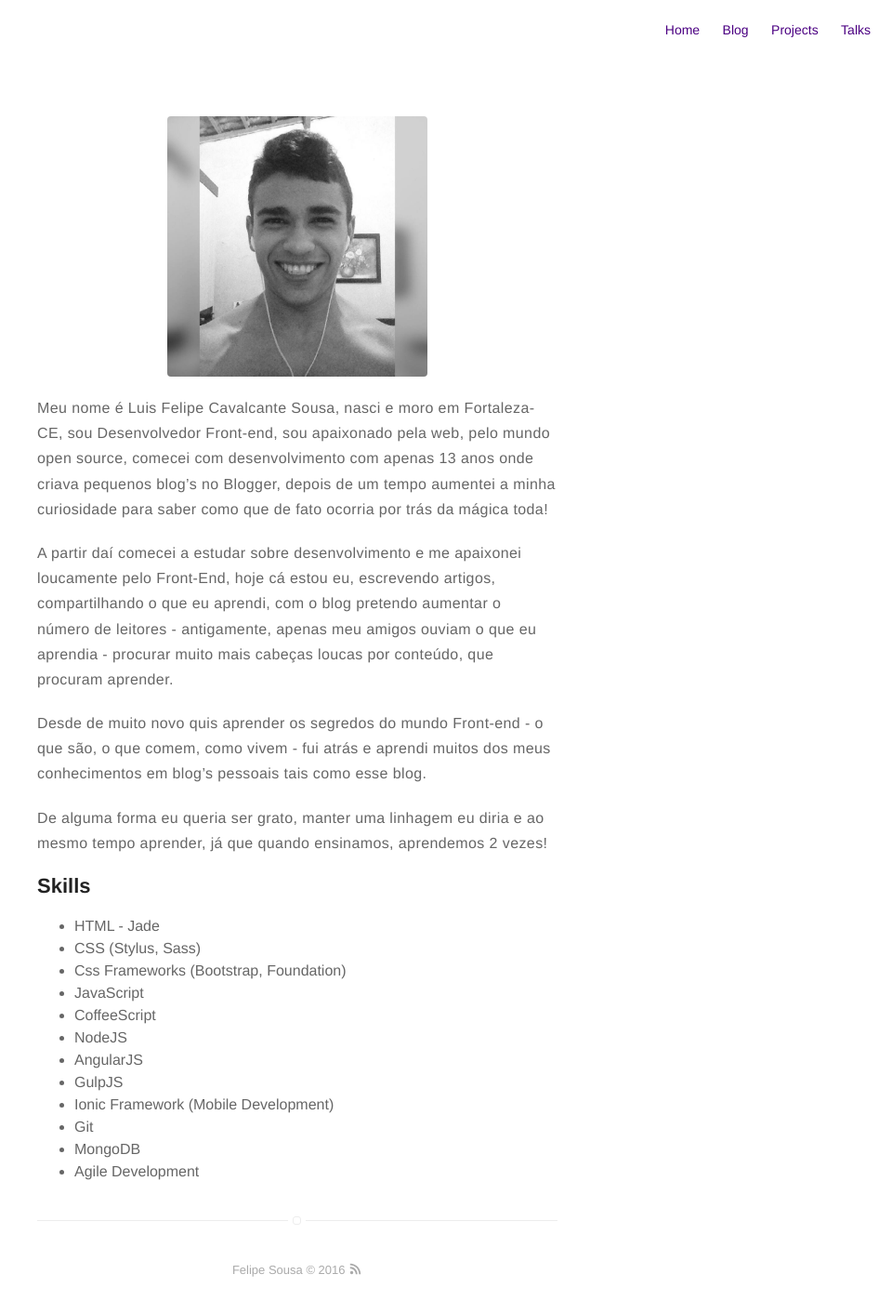
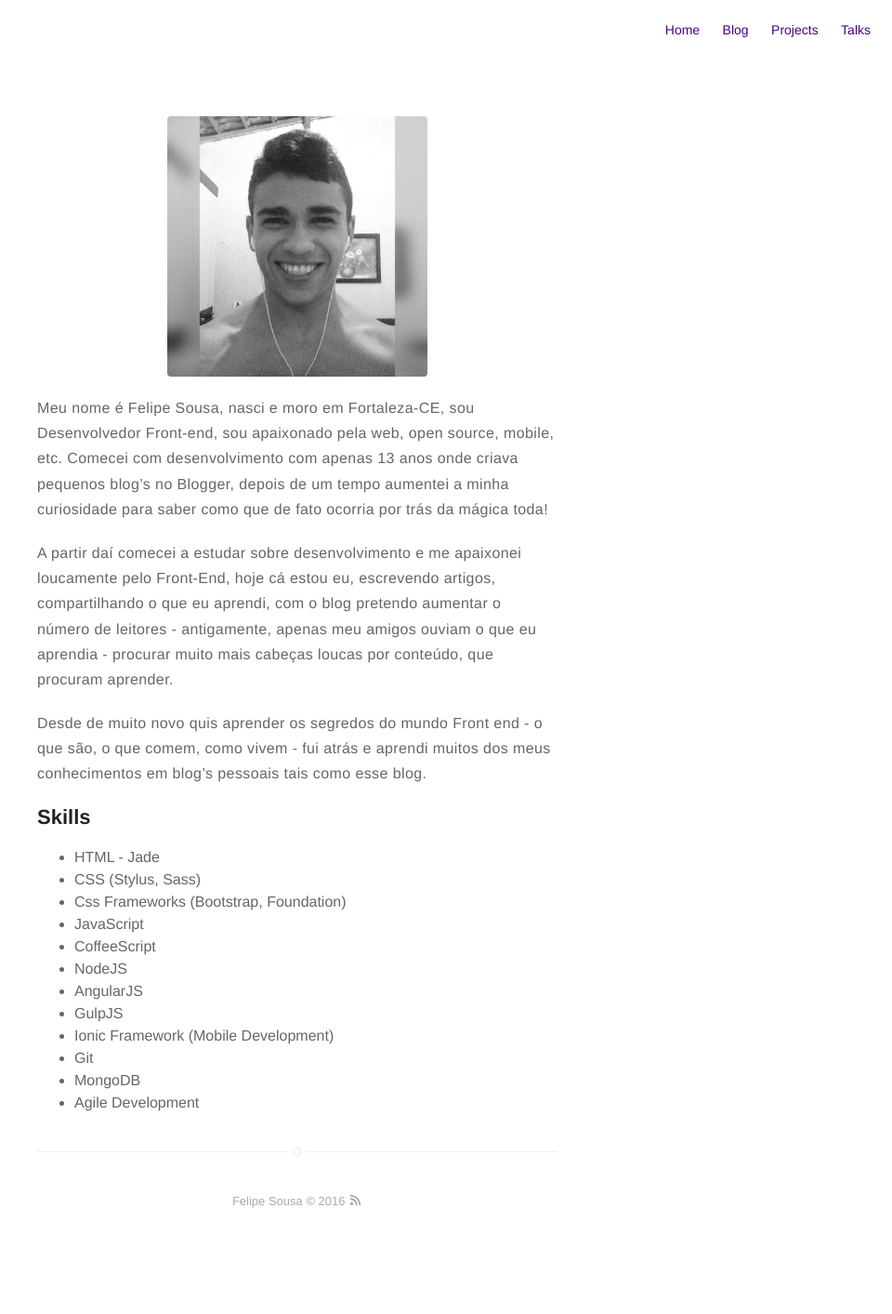
Before and after one commit to brunosbrunoro/felipesousa.github.io, a Jekyll site: the page built from about.md, in a window 1280 px wide. Shown: the whole page at 93% size, without its empty margins (320-1280 px from the left). Built offline with Jekyll 4.4.1, drawn with Linux system fonts in a browser that asks for light colours; after the commit the page ends 1339 px from its top, so only the background shows below that.

Commit message:
Update about.md

```diff
--- a/about.md
+++ b/about.md
@@ -5,9 +5,9 @@ permalink: /about/index.html
 ---
 ![Profile Image]({{ site.url }}/{{ site.picture }})
 
-<p>Meu nome é Luis Felipe Cavalcante Sousa, nasci e moro em Fortaleza-CE,
-sou Desenvolvedor Front-end, sou apaixonado pela web, pelo mundo open source,
-comecei com desenvolvimento com apenas 13 anos onde criava pequenos blog’s no Blogger,
+<p>Meu nome é Felipe Sousa, nasci e moro em Fortaleza-CE,
+sou Desenvolvedor Front-end, sou apaixonado pela web, open source, mobile, etc.
+Comecei com desenvolvimento com apenas 13 anos onde criava pequenos blog’s no Blogger,
 depois de um tempo aumentei a minha curiosidade para saber como que de fato ocorria por trás da mágica toda! </p>
 
 <p> A partir daí comecei a estudar sobre desenvolvimento e me apaixonei loucamente pelo Front-End,
@@ -15,11 +15,8 @@ hoje cá estou eu, escrevendo artigos, compartilhando o que eu aprendi, com o bl
 o número de leitores - antigamente, apenas meu amigos ouviam o que eu aprendia - procurar muito mais
 cabeças loucas por conteúdo, que procuram aprender. </p>
 
-<p> Desde de muito novo quis aprender os segredos do mundo Front-end - o que são, o que comem, como vivem -
+<p> Desde de muito novo quis aprender os segredos do mundo Front end - o que são, o que comem, como vivem -
 fui atrás e aprendi muitos dos meus conhecimentos em blog’s pessoais tais como esse blog. </p>
-
-<p> De alguma forma eu queria ser grato, manter uma linhagem eu diria e ao mesmo tempo aprender,
-já que quando ensinamos, aprendemos 2 vezes!</p>
 
 <h2>Skills</h2>
 
```
